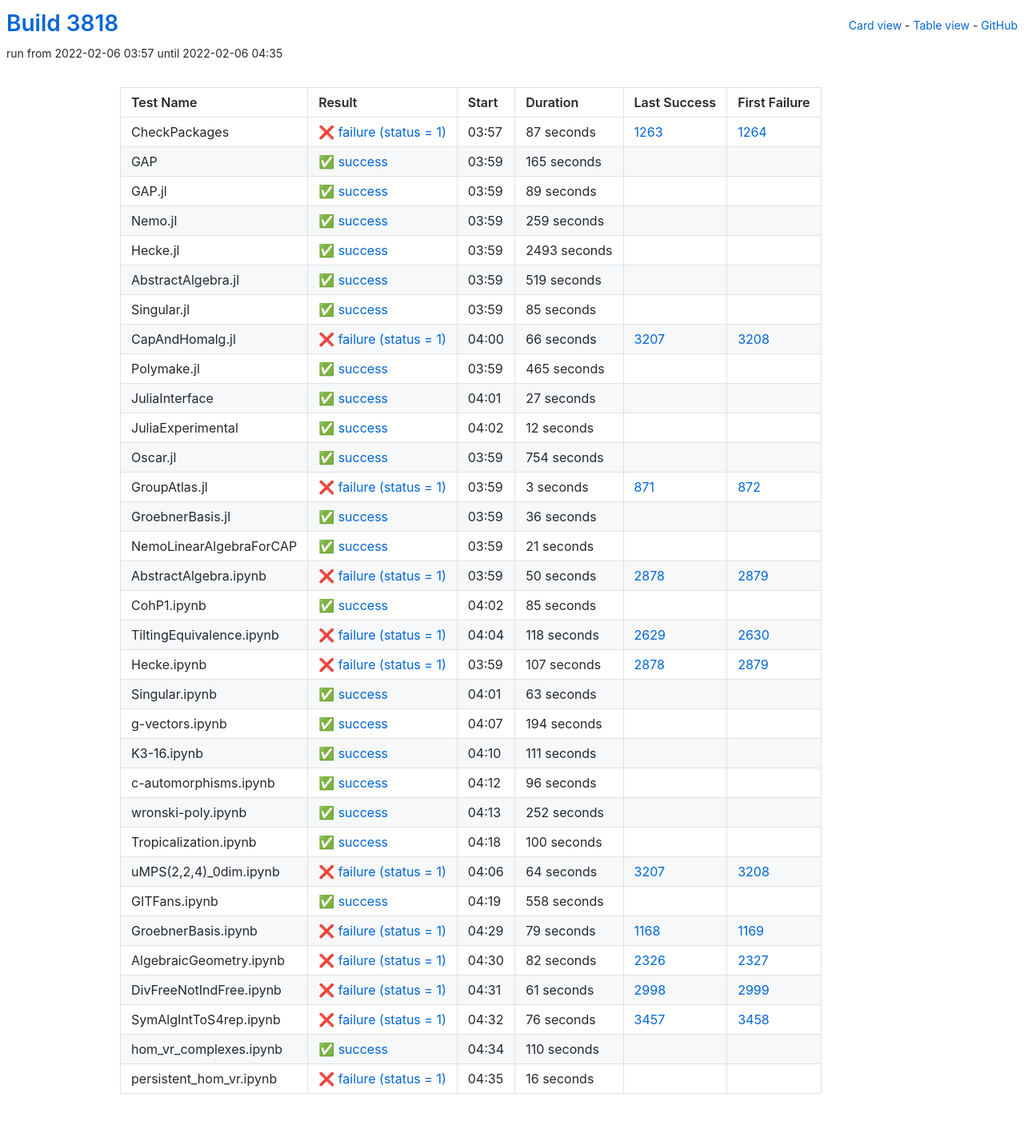
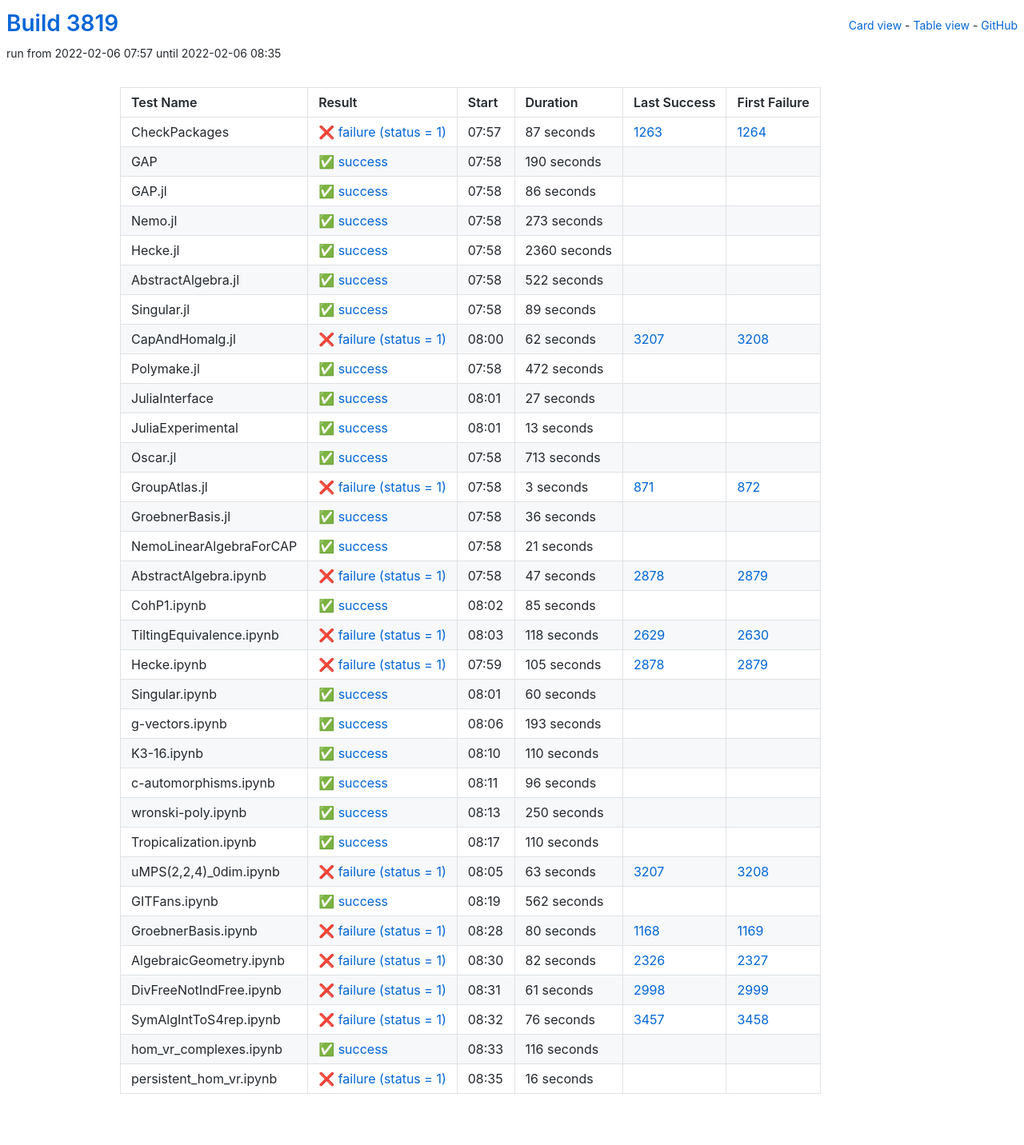
Before and after one commit to oscar-system/oscar-ci-status-stable, a Jekyll site: the page built from table.html, in a window 1280 px wide. Shown: the whole page at 80% size. Built offline with Jekyll 4.4.1, drawn with Linux system fonts in a browser that asks for light colours.

Commit message:
Build #3819

```diff
--- a/_data/ci.yml
+++ b/_data/ci.yml
@@ -1,6 +1,6 @@
 ---
-build: 3818
-build_url: https://oscarci.mathematik.uni-kl.de/job/oscar-stable/3818/
+build: 3819
+build_url: https://oscarci.mathematik.uni-kl.de/job/oscar-stable/3819/
 job: oscar-stable
 organization: oscar-system
 repo: oscar-ci-status-stable
@@ -8,8 +8,8 @@ repourl: https://github.com/oscar-system/oscar-ci-status-stable
 tests:
 - name: CheckPackages
   id: checkpackages
-  log: https://oscarci.mathematik.uni-kl.de/job/oscar-stable/3818/artifact/logs/build-3818/CheckPackages.log
-  start: 2022-02-06 03:57
+  log: https://oscarci.mathematik.uni-kl.de/job/oscar-stable/3819/artifact/logs/build-3819/CheckPackages.log
+  start: 2022-02-06 07:57
   success: false
   exitcode: 1
   status: failure
@@ -20,20 +20,68 @@ tests:
   first_failure_url: https://oscarci.mathematik.uni-kl.de/job/oscar-stable/1264/
 - name: GAP
   id: gap
-  log: https://oscarci.mathematik.uni-kl.de/job/oscar-stable/3818/artifact/logs/build-3818/GAP.log
-  start: 2022-02-06 03:59
+  log: https://oscarci.mathematik.uni-kl.de/job/oscar-stable/3819/artifact/logs/build-3819/GAP.log
+  start: 2022-02-06 07:58
   success: true
   exitcode: 0
   status: success
-  duration: 165
+  duration: 190
   last_success: false
   last_success_url:
   first_failure: false
   first_failure_url:
 - name: GAP.jl
   id: gap-jl
-  log: https://oscarci.mathematik.uni-kl.de/job/oscar-stable/3818/artifact/logs/build-3818/GAP.jl.log
-  start: 2022-02-06 03:59
+  log: https://oscarci.mathematik.uni-kl.de/job/oscar-stable/3819/artifact/logs/build-3819/GAP.jl.log
+  start: 2022-02-06 07:58
+  success: true
+  exitcode: 0
+  status: success
+  duration: 86
+  last_success: false
+  last_success_url:
+  first_failure: false
+  first_failure_url:
+- name: Nemo.jl
+  id: nemo-jl
+  log: https://oscarci.mathematik.uni-kl.de/job/oscar-stable/3819/artifact/logs/build-3819/Nemo.jl.log
+  start: 2022-02-06 07:58
+  success: true
+  exitcode: 0
+  status: success
+  duration: 273
+  last_success: false
+  last_success_url:
+  first_failure: false
+  first_failure_url:
+- name: Hecke.jl
+  id: hecke-jl
+  log: https://oscarci.mathematik.uni-kl.de/job/oscar-stable/3819/artifact/logs/build-3819/Hecke.jl.log
+  start: 2022-02-06 07:58
+  success: true
+  exitcode: 0
+  status: success
+  duration: 2360
+  last_success: false
+  last_success_url:
+  first_failure: false
+  first_failure_url:
+- name: AbstractAlgebra.jl
+  id: abstractalgebra-jl
+  log: https://oscarci.mathematik.uni-kl.de/job/oscar-stable/3819/artifact/logs/build-3819/AbstractAlgebra.jl.log
+  start: 2022-02-06 07:58
+  success: true
+  exitcode: 0
+  status: success
+  duration: 522
+  last_success: false
+  last_success_url:
+  first_failure: false
+  first_failure_url:
+- name: Singular.jl
+  id: singular-jl
+  log: https://oscarci.mathematik.uni-kl.de/job/oscar-stable/3819/artifact/logs/build-3819/Singular.jl.log
+  start: 2022-02-06 07:58
   success: true
   exitcode: 0
   status: success
@@ -42,82 +90,34 @@ tests:
   last_success_url:
   first_failure: false
   first_failure_url:
-- name: Nemo.jl
-  id: nemo-jl
-  log: https://oscarci.mathematik.uni-kl.de/job/oscar-stable/3818/artifact/logs/build-3818/Nemo.jl.log
-  start: 2022-02-06 03:59
-  success: true
-  exitcode: 0
-  status: success
-  duration: 259
-  last_success: false
-  last_success_url:
-  first_failure: false
-  first_failure_url:
-- name: Hecke.jl
-  id: hecke-jl
-  log: https://oscarci.mathematik.uni-kl.de/job/oscar-stable/3818/artifact/logs/build-3818/Hecke.jl.log
-  start: 2022-02-06 03:59
-  success: true
-  exitcode: 0
-  status: success
-  duration: 2493
-  last_success: false
-  last_success_url:
-  first_failure: false
-  first_failure_url:
-- name: AbstractAlgebra.jl
-  id: abstractalgebra-jl
-  log: https://oscarci.mathematik.uni-kl.de/job/oscar-stable/3818/artifact/logs/build-3818/AbstractAlgebra.jl.log
-  start: 2022-02-06 03:59
-  success: true
-  exitcode: 0
-  status: success
-  duration: 519
-  last_success: false
-  last_success_url:
-  first_failure: false
-  first_failure_url:
-- name: Singular.jl
-  id: singular-jl
-  log: https://oscarci.mathematik.uni-kl.de/job/oscar-stable/3818/artifact/logs/build-3818/Singular.jl.log
-  start: 2022-02-06 03:59
-  success: true
-  exitcode: 0
-  status: success
-  duration: 85
-  last_success: false
-  last_success_url:
-  first_failure: false
-  first_failure_url:
 - name: CapAndHomalg.jl
   id: capandhomalg-jl
-  log: https://oscarci.mathematik.uni-kl.de/job/oscar-stable/3818/artifact/logs/build-3818/CapAndHomalg.jl.log
-  start: 2022-02-06 04:00
+  log: https://oscarci.mathematik.uni-kl.de/job/oscar-stable/3819/artifact/logs/build-3819/CapAndHomalg.jl.log
+  start: 2022-02-06 08:00
   success: false
   exitcode: 1
   status: failure
-  duration: 66
+  duration: 62
   last_success: 3207
   last_success_url: https://oscarci.mathematik.uni-kl.de/job/oscar-stable/3207/
   first_failure: 3208
   first_failure_url: https://oscarci.mathematik.uni-kl.de/job/oscar-stable/3208/
 - name: Polymake.jl
   id: polymake-jl
-  log: https://oscarci.mathematik.uni-kl.de/job/oscar-stable/3818/artifact/logs/build-3818/Polymake.jl.log
-  start: 2022-02-06 03:59
+  log: https://oscarci.mathematik.uni-kl.de/job/oscar-stable/3819/artifact/logs/build-3819/Polymake.jl.log
+  start: 2022-02-06 07:58
   success: true
   exitcode: 0
   status: success
-  duration: 465
+  duration: 472
   last_success: false
   last_success_url:
   first_failure: false
   first_failure_url:
 - name: JuliaInterface
   id: juliainterface
-  log: https://oscarci.mathematik.uni-kl.de/job/oscar-stable/3818/artifact/logs/build-3818/JuliaInterface.log
-  start: 2022-02-06 04:01
+  log: https://oscarci.mathematik.uni-kl.de/job/oscar-stable/3819/artifact/logs/build-3819/JuliaInterface.log
+  start: 2022-02-06 08:01
   success: true
   exitcode: 0
   status: success
@@ -128,32 +128,32 @@ tests:
   first_failure_url:
 - name: JuliaExperimental
   id: juliaexperimental
-  log: https://oscarci.mathematik.uni-kl.de/job/oscar-stable/3818/artifact/logs/build-3818/JuliaExperimental.log
-  start: 2022-02-06 04:02
+  log: https://oscarci.mathematik.uni-kl.de/job/oscar-stable/3819/artifact/logs/build-3819/JuliaExperimental.log
+  start: 2022-02-06 08:01
   success: true
   exitcode: 0
   status: success
-  duration: 12
+  duration: 13
   last_success: false
   last_success_url:
   first_failure: false
   first_failure_url:
 - name: Oscar.jl
   id: oscar-jl
-  log: https://oscarci.mathematik.uni-kl.de/job/oscar-stable/3818/artifact/logs/build-3818/Oscar.jl.log
-  start: 2022-02-06 03:59
+  log: https://oscarci.mathematik.uni-kl.de/job/oscar-stable/3819/artifact/logs/build-3819/Oscar.jl.log
+  start: 2022-02-06 07:58
   success: true
   exitcode: 0
   status: success
-  duration: 754
+  duration: 713
   last_success: false
   last_success_url:
   first_failure: false
   first_failure_url:
 - name: GroupAtlas.jl
   id: groupatlas-jl
-  log: https://oscarci.mathematik.uni-kl.de/job/oscar-stable/3818/artifact/logs/build-3818/GroupAtlas.jl.log
-  start: 2022-02-06 03:59
+  log: https://oscarci.mathematik.uni-kl.de/job/oscar-stable/3819/artifact/logs/build-3819/GroupAtlas.jl.log
+  start: 2022-02-06 07:58
   success: false
   exitcode: 1
   status: failure
@@ -164,8 +164,8 @@ tests:
   first_failure_url: https://oscarci.mathematik.uni-kl.de/job/oscar-stable/872/
 - name: GroebnerBasis.jl
   id: groebnerbasis-jl
-  log: https://oscarci.mathematik.uni-kl.de/job/oscar-stable/3818/artifact/logs/build-3818/GroebnerBasis.jl.log
-  start: 2022-02-06 03:59
+  log: https://oscarci.mathematik.uni-kl.de/job/oscar-stable/3819/artifact/logs/build-3819/GroebnerBasis.jl.log
+  start: 2022-02-06 07:58
   success: true
   exitcode: 0
   status: success
@@ -176,8 +176,8 @@ tests:
   first_failure_url:
 - name: NemoLinearAlgebraForCAP
   id: nemolinearalgebraforcap
-  log: https://oscarci.mathematik.uni-kl.de/job/oscar-stable/3818/artifact/logs/build-3818/NemoLinearAlgebraForCAP.log
-  start: 2022-02-06 03:59
+  log: https://oscarci.mathematik.uni-kl.de/job/oscar-stable/3819/artifact/logs/build-3819/NemoLinearAlgebraForCAP.log
+  start: 2022-02-06 07:58
   success: true
   exitcode: 0
   status: success
@@ -188,20 +188,20 @@ tests:
   first_failure_url:
 - name: AbstractAlgebra.ipynb
   id: abstractalgebra-ipynb
-  log: https://oscarci.mathematik.uni-kl.de/job/oscar-stable/3818/artifact/logs/build-3818/AbstractAlgebra.ipynb.log
-  start: 2022-02-06 03:59
+  log: https://oscarci.mathematik.uni-kl.de/job/oscar-stable/3819/artifact/logs/build-3819/AbstractAlgebra.ipynb.log
+  start: 2022-02-06 07:58
   success: false
   exitcode: 1
   status: failure
-  duration: 50
+  duration: 47
   last_success: 2878
   last_success_url: https://oscarci.mathematik.uni-kl.de/job/oscar-stable/2878/
   first_failure: 2879
   first_failure_url: https://oscarci.mathematik.uni-kl.de/job/oscar-stable/2879/
 - name: CohP1.ipynb
   id: cohp1-ipynb
-  log: https://oscarci.mathematik.uni-kl.de/job/oscar-stable/3818/artifact/logs/build-3818/CohP1.ipynb.log
-  start: 2022-02-06 04:02
+  log: https://oscarci.mathematik.uni-kl.de/job/oscar-stable/3819/artifact/logs/build-3819/CohP1.ipynb.log
+  start: 2022-02-06 08:02
   success: true
   exitcode: 0
   status: success
@@ -212,8 +212,8 @@ tests:
   first_failure_url:
 - name: TiltingEquivalence.ipynb
   id: tiltingequivalence-ipynb
-  log: https://oscarci.mathematik.uni-kl.de/job/oscar-stable/3818/artifact/logs/build-3818/TiltingEquivalence.ipynb.log
-  start: 2022-02-06 04:04
+  log: https://oscarci.mathematik.uni-kl.de/job/oscar-stable/3819/artifact/logs/build-3819/TiltingEquivalence.ipynb.log
+  start: 2022-02-06 08:03
   success: false
   exitcode: 1
   status: failure
@@ -224,56 +224,56 @@ tests:
   first_failure_url: https://oscarci.mathematik.uni-kl.de/job/oscar-stable/2630/
 - name: Hecke.ipynb
   id: hecke-ipynb
-  log: https://oscarci.mathematik.uni-kl.de/job/oscar-stable/3818/artifact/logs/build-3818/Hecke.ipynb.log
-  start: 2022-02-06 03:59
+  log: https://oscarci.mathematik.uni-kl.de/job/oscar-stable/3819/artifact/logs/build-3819/Hecke.ipynb.log
+  start: 2022-02-06 07:59
   success: false
   exitcode: 1
   status: failure
-  duration: 107
+  duration: 105
   last_success: 2878
   last_success_url: https://oscarci.mathematik.uni-kl.de/job/oscar-stable/2878/
   first_failure: 2879
   first_failure_url: https://oscarci.mathematik.uni-kl.de/job/oscar-stable/2879/
 - name: Singular.ipynb
   id: singular-ipynb
-  log: https://oscarci.mathematik.uni-kl.de/job/oscar-stable/3818/artifact/logs/build-3818/Singular.ipynb.log
-  start: 2022-02-06 04:01
+  log: https://oscarci.mathematik.uni-kl.de/job/oscar-stable/3819/artifact/logs/build-3819/Singular.ipynb.log
+  start: 2022-02-06 08:01
   success: true
   exitcode: 0
   status: success
-  duration: 63
+  duration: 60
   last_success: false
   last_success_url:
   first_failure: false
   first_failure_url:
 - name: g-vectors.ipynb
   id: g-vectors-ipynb
-  log: https://oscarci.mathematik.uni-kl.de/job/oscar-stable/3818/artifact/logs/build-3818/g-vectors.ipynb.log
-  start: 2022-02-06 04:07
+  log: https://oscarci.mathematik.uni-kl.de/job/oscar-stable/3819/artifact/logs/build-3819/g-vectors.ipynb.log
+  start: 2022-02-06 08:06
   success: true
   exitcode: 0
   status: success
-  duration: 194
+  duration: 193
   last_success: false
   last_success_url:
   first_failure: false
   first_failure_url:
 - name: K3-16.ipynb
   id: k3-16-ipynb
-  log: https://oscarci.mathematik.uni-kl.de/job/oscar-stable/3818/artifact/logs/build-3818/K3-16.ipynb.log
-  start: 2022-02-06 04:10
+  log: https://oscarci.mathematik.uni-kl.de/job/oscar-stable/3819/artifact/logs/build-3819/K3-16.ipynb.log
+  start: 2022-02-06 08:10
   success: true
   exitcode: 0
   status: success
-  duration: 111
+  duration: 110
   last_success: false
   last_success_url:
   first_failure: false
   first_failure_url:
 - name: c-automorphisms.ipynb
   id: c-automorphisms-ipynb
-  log: https://oscarci.mathematik.uni-kl.de/job/oscar-stable/3818/artifact/logs/build-3818/c-automorphisms.ipynb.log
-  start: 2022-02-06 04:12
+  log: https://oscarci.mathematik.uni-kl.de/job/oscar-stable/3819/artifact/logs/build-3819/c-automorphisms.ipynb.log
+  start: 2022-02-06 08:11
   success: true
   exitcode: 0
   status: success
@@ -284,68 +284,68 @@ tests:
   first_failure_url:
 - name: wronski-poly.ipynb
   id: wronski-poly-ipynb
-  log: https://oscarci.mathematik.uni-kl.de/job/oscar-stable/3818/artifact/logs/build-3818/wronski-poly.ipynb.log
-  start: 2022-02-06 04:13
+  log: https://oscarci.mathematik.uni-kl.de/job/oscar-stable/3819/artifact/logs/build-3819/wronski-poly.ipynb.log
+  start: 2022-02-06 08:13
   success: true
   exitcode: 0
   status: success
-  duration: 252
+  duration: 250
   last_success: false
   last_success_url:
   first_failure: false
   first_failure_url:
 - name: Tropicalization.ipynb
   id: tropicalization-ipynb
-  log: https://oscarci.mathematik.uni-kl.de/job/oscar-stable/3818/artifact/logs/build-3818/Tropicalization.ipynb.log
-  start: 2022-02-06 04:18
+  log: https://oscarci.mathematik.uni-kl.de/job/oscar-stable/3819/artifact/logs/build-3819/Tropicalization.ipynb.log
+  start: 2022-02-06 08:17
   success: true
   exitcode: 0
   status: success
-  duration: 100
+  duration: 110
   last_success: false
   last_success_url:
   first_failure: false
   first_failure_url:
 - name: uMPS(2,2,4)_0dim.ipynb
   id: umps-2-2-4-0dim-ipynb
-  log: https://oscarci.mathematik.uni-kl.de/job/oscar-stable/3818/artifact/logs/build-3818/uMPS-2-2-4-_0dim.ipynb.log
-  start: 2022-02-06 04:06
+  log: https://oscarci.mathematik.uni-kl.de/job/oscar-stable/3819/artifact/logs/build-3819/uMPS-2-2-4-_0dim.ipynb.log
+  start: 2022-02-06 08:05
   success: false
   exitcode: 1
   status: failure
-  duration: 64
+  duration: 63
   last_success: 3207
   last_success_url: https://oscarci.mathematik.uni-kl.de/job/oscar-stable/3207/
   first_failure: 3208
   first_failure_url: https://oscarci.mathematik.uni-kl.de/job/oscar-stable/3208/
 - name: GITFans.ipynb
   id: gitfans-ipynb
-  log: https://oscarci.mathematik.uni-kl.de/job/oscar-stable/3818/artifact/logs/build-3818/GITFans.ipynb.log
-  start: 2022-02-06 04:19
+  log: https://oscarci.mathematik.uni-kl.de/job/oscar-stable/3819/artifact/logs/build-3819/GITFans.ipynb.log
+  start: 2022-02-06 08:19
   success: true
   exitcode: 0
   status: success
-  duration: 558
+  duration: 562
   last_success: false
   last_success_url:
   first_failure: false
   first_failure_url:
 - name: GroebnerBasis.ipynb
   id: groebnerbasis-ipynb
-  log: https://oscarci.mathematik.uni-kl.de/job/oscar-stable/3818/artifact/logs/build-3818/GroebnerBasis.ipynb.log
-  start: 2022-02-06 04:29
+  log: https://oscarci.mathematik.uni-kl.de/job/oscar-stable/3819/artifact/logs/build-3819/GroebnerBasis.ipynb.log
+  start: 2022-02-06 08:28
   success: false
   exitcode: 1
   status: failure
-  duration: 79
+  duration: 80
   last_success: 1168
   last_success_url: https://oscarci.mathematik.uni-kl.de/job/oscar-stable/1168/
   first_failure: 1169
   first_failure_url: https://oscarci.mathematik.uni-kl.de/job/oscar-stable/1169/
 - name: AlgebraicGeometry.ipynb
   id: algebraicgeometry-ipynb
-  log: https://oscarci.mathematik.uni-kl.de/job/oscar-stable/3818/artifact/logs/build-3818/AlgebraicGeometry.ipynb.log
-  start: 2022-02-06 04:30
+  log: https://oscarci.mathematik.uni-kl.de/job/oscar-stable/3819/artifact/logs/build-3819/AlgebraicGeometry.ipynb.log
+  start: 2022-02-06 08:30
   success: false
   exitcode: 1
   status: failure
@@ -356,8 +356,8 @@ tests:
   first_failure_url: https://oscarci.mathematik.uni-kl.de/job/oscar-stable/2327/
 - name: DivFreeNotIndFree.ipynb
   id: divfreenotindfree-ipynb
-  log: https://oscarci.mathematik.uni-kl.de/job/oscar-stable/3818/artifact/logs/build-3818/DivFreeNotIndFree.ipynb.log
-  start: 2022-02-06 04:31
+  log: https://oscarci.mathematik.uni-kl.de/job/oscar-stable/3819/artifact/logs/build-3819/DivFreeNotIndFree.ipynb.log
+  start: 2022-02-06 08:31
   success: false
   exitcode: 1
   status: failure
@@ -368,8 +368,8 @@ tests:
   first_failure_url: https://oscarci.mathematik.uni-kl.de/job/oscar-stable/2999/
 - name: SymAlgIntToS4rep.ipynb
   id: symalginttos4rep-ipynb
-  log: https://oscarci.mathematik.uni-kl.de/job/oscar-stable/3818/artifact/logs/build-3818/SymAlgIntToS4rep.ipynb.log
-  start: 2022-02-06 04:32
+  log: https://oscarci.mathematik.uni-kl.de/job/oscar-stable/3819/artifact/logs/build-3819/SymAlgIntToS4rep.ipynb.log
+  start: 2022-02-06 08:32
   success: false
   exitcode: 1
   status: failure
@@ -380,20 +380,20 @@ tests:
   first_failure_url: https://oscarci.mathematik.uni-kl.de/job/oscar-stable/3458/
 - name: hom_vr_complexes.ipynb
   id: hom-vr-complexes-ipynb
-  log: https://oscarci.mathematik.uni-kl.de/job/oscar-stable/3818/artifact/logs/build-3818/hom_vr_complexes.ipynb.log
-  start: 2022-02-06 04:34
+  log: https://oscarci.mathematik.uni-kl.de/job/oscar-stable/3819/artifact/logs/build-3819/hom_vr_complexes.ipynb.log
+  start: 2022-02-06 08:33
   success: true
   exitcode: 0
   status: success
-  duration: 110
+  duration: 116
   last_success: false
   last_success_url:
   first_failure: false
   first_failure_url:
 - name: persistent_hom_vr.ipynb
   id: persistent-hom-vr-ipynb
-  log: https://oscarci.mathematik.uni-kl.de/job/oscar-stable/3818/artifact/logs/build-3818/persistent_hom_vr.ipynb.log
-  start: 2022-02-06 04:35
+  log: https://oscarci.mathematik.uni-kl.de/job/oscar-stable/3819/artifact/logs/build-3819/persistent_hom_vr.ipynb.log
+  start: 2022-02-06 08:35
   success: false
   exitcode: 1
   status: failure
```
Also changed, not shown: README.md.
